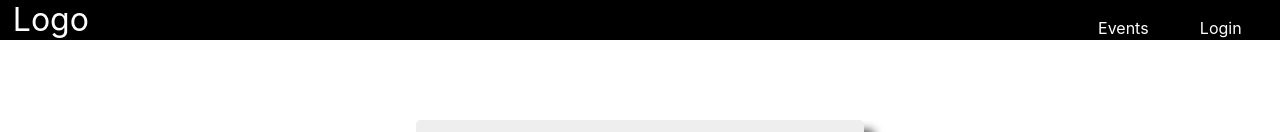
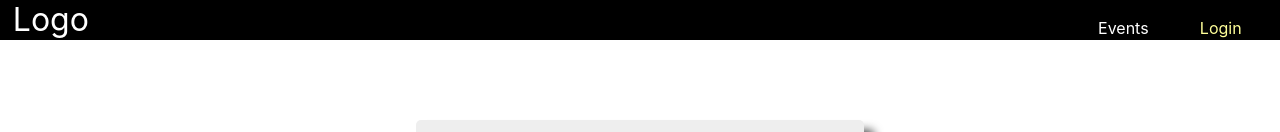
Before and after one commit to dominikPytlinski/booking, a React (Create React App) app in the folder client/: page /login in a window 1280 px wide. Shown: the top 132 px of the page. Built offline with nearby package versions, Linux system fonts and the light colour scheme.

Commit message:
active navlink style added

```diff
--- a/client/src/Components/MainNavigation/MainNavigation.js
+++ b/client/src/Components/MainNavigation/MainNavigation.js
@@ -13,10 +13,10 @@ const MainNavigation = () => {
                 <div className="main-menu">
                     <ul>
                         <li>
-                            <NavLink to="/events" activeClassName="selected">Events</NavLink>
+                            <NavLink to="/events" activeStyle={{ color: "#FFFF99" }}>Events</NavLink>
                         </li>
                         <li>
-                            <NavLink to="/login" activeClassName="selected">Login</NavLink>
+                            <NavLink to="/login" activeStyle={{ color: "#FFFF99" }}>Login</NavLink>
                         </li>
                     </ul>
                 </div>
```
